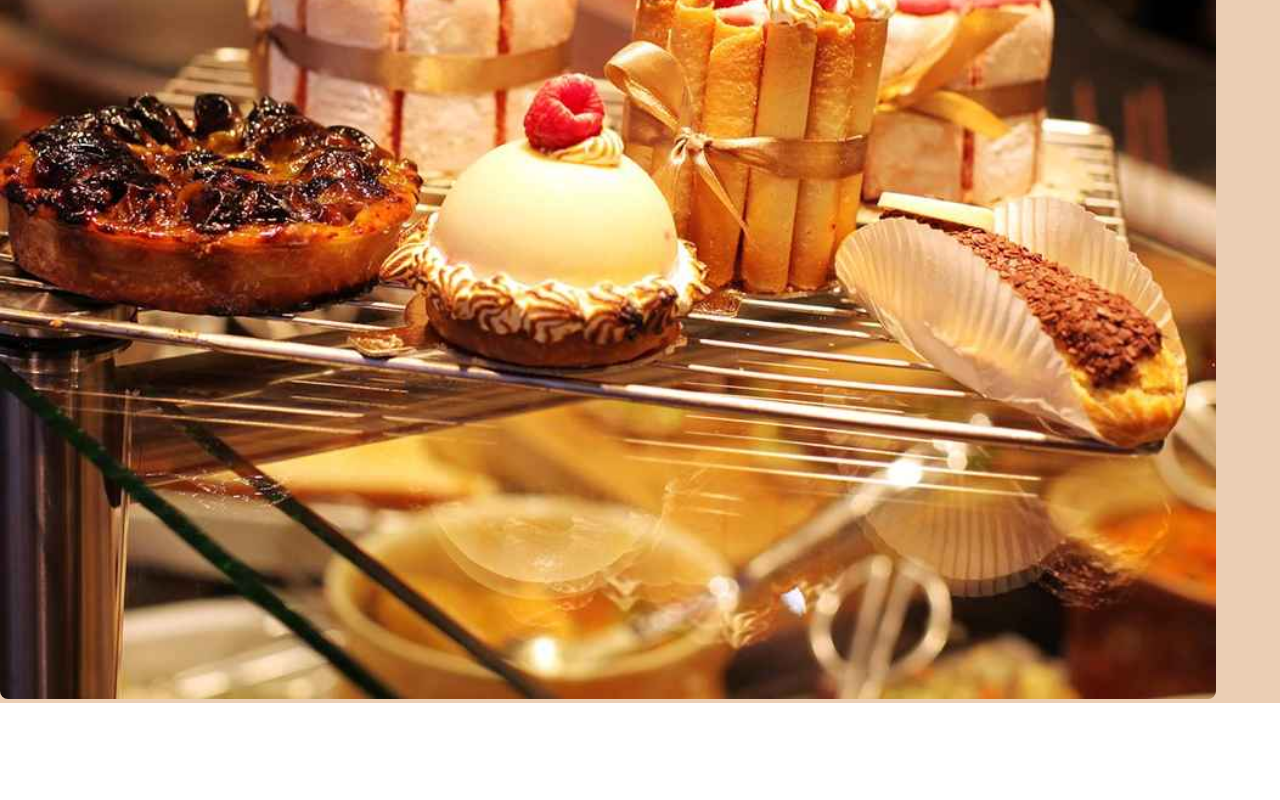
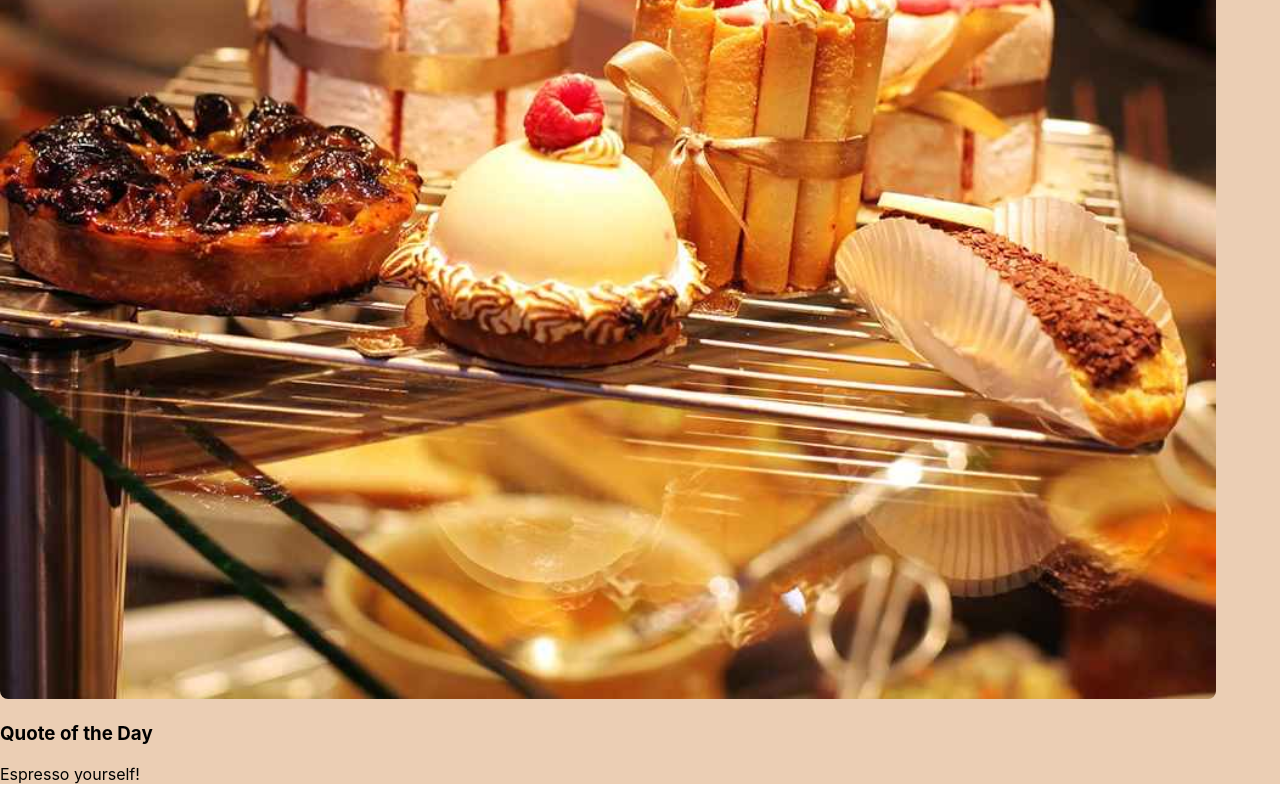
Before and after one commit to meryemsanem/coffiesta, a React (Create React App) app: page / in a window 1280 px wide. Shown: the part 3913-4713 px from the top of the page. Before the commit the page ends 4616 px from the top, so only its background shows below. Built offline with nearby package versions, Linux system fonts and the light colour scheme; no server answers; a web font is replaced by a local one.

Commit message:
Add random quotes to offers page

```diff
--- a/src/components/Offers.js
+++ b/src/components/Offers.js
@@ -23,11 +23,29 @@ const Offers = () => {
     {
       id: 3,
       title: 'Dessert of the Day',
-      description: ' Buy any coffee and get 50% off on our dessert of the day.',
+      description: 'Buy any coffee and get 50% off on our dessert of the day.',
       discount: '50% off',
       image: offer3,
     },
   ];
+
+  const Quotes = [
+    'Life begins after coffee.',
+    'Espresso yourself!',
+    'Coffee first, adulting second.',
+    'But first, coffee.',
+    'Stressed spelled backward is desserts.',
+    'Dessert is like a feel-good song and the best ones make you dance.',
+    'Life is short, eat dessert first.',
+    'Dessert: because every meal should end with something sweet.',
+  ];
+
+  const getRandomQuote = (quotes) => {
+    const randomIndex = Math.floor(Math.random() * quotes.length);
+    return quotes[randomIndex];
+  };
+
+  const randomQuote = getRandomQuote(Quotes);
 
   return (
     <div className="offers" id="offers">
@@ -42,6 +60,11 @@ const Offers = () => {
           </div>
         ))}
       </div>
+
+      <div className="quote-section">
+        <h3>Quote of the Day</h3>
+        <p>{randomQuote}</p>
+      </div>
     </div>
   );
 };
```
